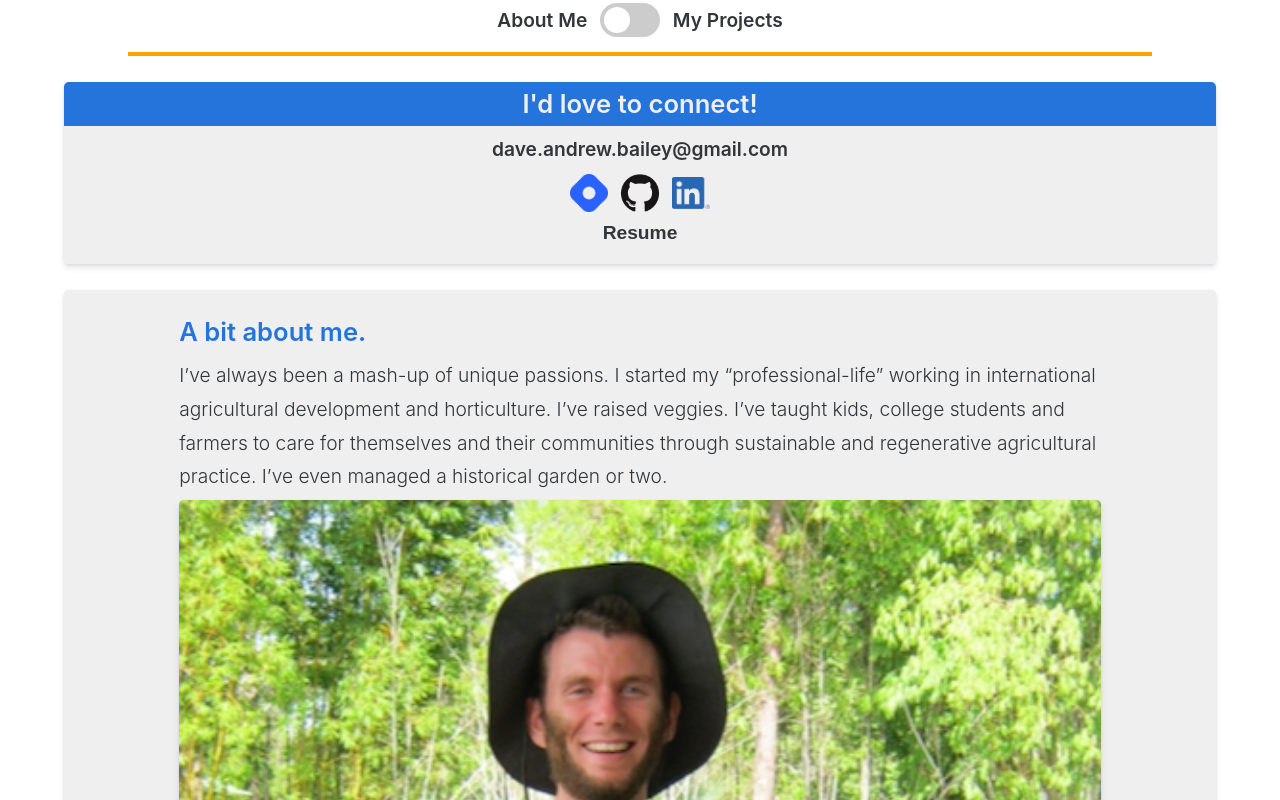
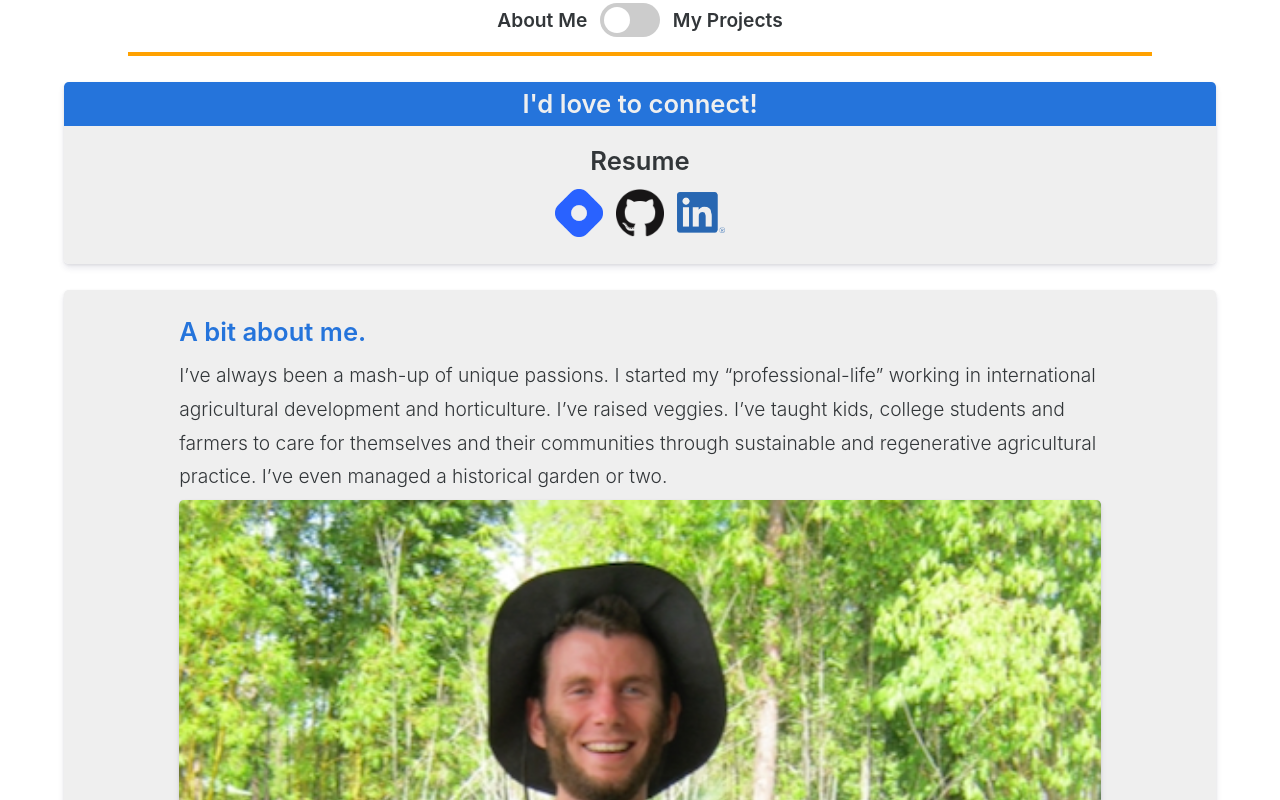
Before and after one commit to dave-bailey/portfolio-site, a React (Create React App) app in the folder my-app/: page / in a window 1280 px wide. Shown: the part 980-1780 px from the top of the page. Built offline with nearby package versions, Linux system fonts and the light colour scheme; the HTML template or start-up script is replaced by a standard one.

Commit message:
removed email and added resume href

```diff
--- a/my-app/src/App.js
+++ b/my-app/src/App.js
@@ -22,8 +22,8 @@ import AddToCart from "./Projects/assets/addToCart.png";
 import ReadMore from "./Projects/assets/ReadMore.png";
 
 import Desktop from "./Projects/assets/pingala_cafe.png";
-import Mobile from "./Projects/assets/mobile.png"
-import Tablet from "././Projects/assets/tablet.png"
+import Mobile from "./Projects/assets/mobile.png";
+import Tablet from "././Projects/assets/tablet.png";
 
 import Resume from "./About/assets/Dave_Bailey_Resume.pdf";
 
@@ -112,9 +112,10 @@ function App() {
                         <div className="skillsHead">I'd love to connect!</div>
                         <div className="listContainer">
                           <div className="emailSocialContainer">
-                            <h1 className="emailHeader">
-                              dave.andrew.bailey@gmail.com
-                            </h1>
+                            <a
+                              className="resumeButton emailHeader"
+                              href={Resume}
+                            >Resume</a>
 
                             <div className="socialContainer">
                               <a href="https://trail2dev.hashnode.dev/">
@@ -140,13 +141,6 @@ function App() {
                                 />
                               </a>
                             </div>
-
-                            <button
-                              className="resumeButton emailHeader"
-                              download={Resume}
-                            >
-                              Resume
-                            </button>
                           </div>
                         </div>
                       </div>
@@ -181,9 +175,8 @@ function App() {
                             But someday had to wait.
                           </div>
                           <div className="aboutParagraph">
-                            {" "}
                             For the last five years my wife and I have had one
-                            priority…the Triple Crown of Thru-Hiking!
+                            priority: the Triple Crown of Thru-Hiking!
                           </div>
                           <img
                             className="heroImg"
@@ -264,10 +257,10 @@ function App() {
                           </div>
                           <div className="aboutParagraph">
                             A full-stack React web application that connects
-                            donors with HYH recipient's requests and faciliates
-                            the fulfillment process via a custom donation checkout.
-                            This was five-week project, executed by of a team of
-                            three developers.
+                            donors with HYH recipient requests and facilitates
+                            the fulfillment process via a custom donation
+                            checkout. This was five-week project, executed by of
+                            a team of three developers.
                           </div>
 
                           {hyhLearnMoreNotClicked && (
@@ -329,8 +322,8 @@ function App() {
                                   front-end. I wrote logic for filtering and
                                   rendering the donation cards with pagination,
                                   created the shopping cart and its donation
-                                  percentage adjustment feature, and styled
-                                  the user side of the site.
+                                  percentage adjustment feature, and styled the
+                                  user side of the site.
                                 </div>
 
                                 <div className="aboutSubHead underline">
@@ -391,7 +384,7 @@ function App() {
                             A full stack web application that catalogs the local
                             restaurants I have visited since moving to
                             Burlington, VT. I built this project independently
-                            in a collective week's time.
+                            in a week.
                           </div>
 
                           {burLearnMoreNotClicked && (
@@ -434,11 +427,11 @@ function App() {
                                 Biggest Challenge
                               </div>
                               <div className="aboutParagraph">
-                                This project exposed me to the power of using mapping
-                                to render multiple data instances. Refactoring
-                                this project to allow the navigation and
-                                restaurant pages to be dynamically rendered based
-                                upon my data was difficult to implement,
+                                This project exposed me to the power of using
+                                mapping to render multiple data instances.
+                                Refactoring this project to allow the navigation
+                                and restaurant pages to be dynamically rendered
+                                based upon my data was difficult to implement,
                                 but exciting to execute.
                               </div>
 
@@ -479,11 +472,9 @@ function App() {
                 )}
 
                 <Footer>
+
                   <div className="footerContainer">
                     <div className="emailSocialContainer">
-                      <h1 className="emailHeader">
-                        dave.andrew.bailey@gmail.com
-                      </h1>
                       <div className="socialContainer">
                         <a href="https://trail2dev.hashnode.dev/">
                           <img
--- a/my-app/src/Hero/Hero.css
+++ b/my-app/src/Hero/Hero.css
@@ -60,7 +60,7 @@
 }
 
 .socialLogo {
-  width: 2.4rem;
+  width: 3rem;
   margin: 0rem 0.4rem 0rem 0.4rem;
 }
 
@@ -140,7 +140,7 @@
 }
 
 .emailHeader {
-  font-size: 1.2rem;
+  font-size: 1.6rem;
   font-weight: 600;
   padding-bottom: .2rem;
   color: #323639;
@@ -152,6 +152,7 @@
   color: #323639;
   cursor: pointer;
   border: none;
+  text-decoration: none;
 }
 
 .resumeButton:hover {
```
